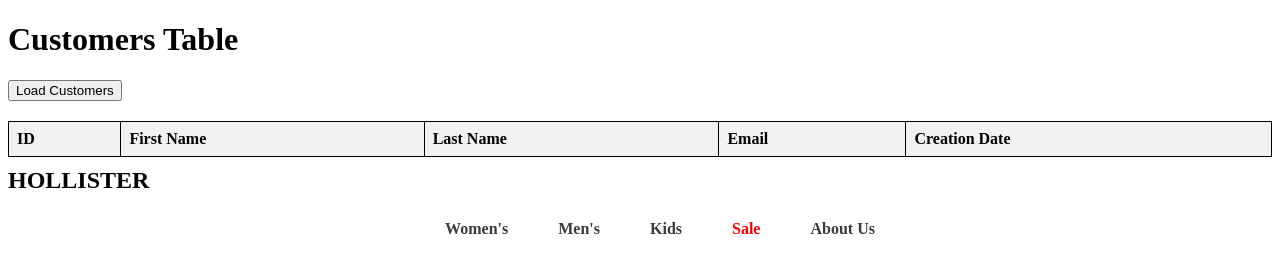
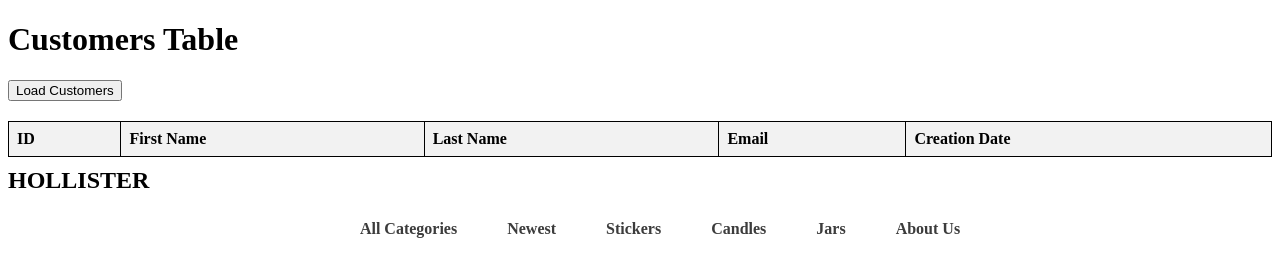
Before and after one commit to evelynhyx/Hollister, a website: page public/index.html in a window 1280 px wide. Drawn offline with Linux system fonts and the light colour scheme.

Commit message:
Changed the Section Tags

```diff
--- a/public/index.html
+++ b/public/index.html
@@ -29,44 +29,57 @@
             <div class="logo">HOLLISTER</div>
             <ul class="nav-menu">
               <li class="nav-item">
-                <a href="#" class="nav-link">Women's</a>
+                <a href="#" class="nav-link">All Categories</a>
                 <div class="dropdown">
+                  <ul class="dropdown-menu">
+                    <li><a href="#">Stickers</a></li>
+                    <li><a href="#">Candles</a></li>
+                    <li><a href="#">Jars</a></li>
+                    <li><a href="#">Accessories</a></li>
+                    <li><a href="#">Sets</a></li>
+                    <li><a href="#">Knit Products</a></li>
+                  </ul>
+                </div>
+              </li>
+              <li class="nav-item">
+                <a href="#" class="nav-link">Newest</a>
+                <!-- <div class="dropdown">
+                  <ul class="dropdown-menu">
+                    <li><a href="#">Women's</a></li>
+                    <li><a href="#">Men's</a></li>
+                    <li><a href="#">Kids</a></li>
+                  </ul>
+                </div> -->
+              </li>
+              <li class="nav-item">
+                <a href="#" class="nav-link">Stickers</a>
+                <!-- <div class="dropdown">
                   <ul class="dropdown-menu">
                     <li><a href="#">Tops</a></li>
                     <li><a href="#">Bottoms</a></li>
                     <li><a href="#">Jeans</a></li>
                   </ul>
-                </div>
+                </div> -->
               </li>
               <li class="nav-item">
-                <a href="#" class="nav-link">Men's</a>
-                <div class="dropdown">
-                  <ul class="dropdown-menu">
-                    <li><a href="#">T-Shirts</a></li>
-                    <li><a href="#">Pants</a></li>
-                    <li><a href="#">Jackets</a></li>
-                  </ul>
-                </div>
-              </li>
-              <li class="nav-item">
-                <a href="#" class="nav-link">Kids</a>
-                <div class="dropdown">
+                <a href="#" class="nav-link">Candles</a>
+                <!-- <div class="dropdown">
                   <ul class="dropdown-menu">
                     <li><a href="#">Tops</a></li>
                     <li><a href="#">Bottoms</a></li>
                     <li><a href="#">Jeans</a></li>
                   </ul>
-                </div>
+                </div> -->
               </li>
               <li class="nav-item">
-                <a href="#" class="nav-link" id="sale-section">Sale</a>
-                <div class="dropdown">
+                <a href="#" class="nav-link">Jars</a>
+                <!-- <div class="dropdown">
                   <ul class="dropdown-menu">
-                    <li><a href="#">Women's</a></li>
-                    <li><a href="#">Men's</a></li>
-                    <li><a href="#">Kids</a></li>
+                    <li><a href="#">Tops</a></li>
+                    <li><a href="#">Bottoms</a></li>
+                    <li><a href="#">Jeans</a></li>
                   </ul>
-                </div>
+                </div> -->
               </li>
               <li class="nav-item">
                 <a href="#" class="nav-link">About Us</a>
--- a/styles/styles.css
+++ b/styles/styles.css
@@ -3,11 +3,13 @@
     border-collapse: collapse;
     margin-top: 20px;
 }
+
 th, td {
     border: 1px solid black;
     padding: 8px;
     text-align: left;
 }
+
 th {
     background-color: #f2f2f2;
 }
@@ -111,7 +113,3 @@
 .nav-link:hover {
     color: #000000;
 }
-
-#sale-section {
-    color: red;
-}
```
